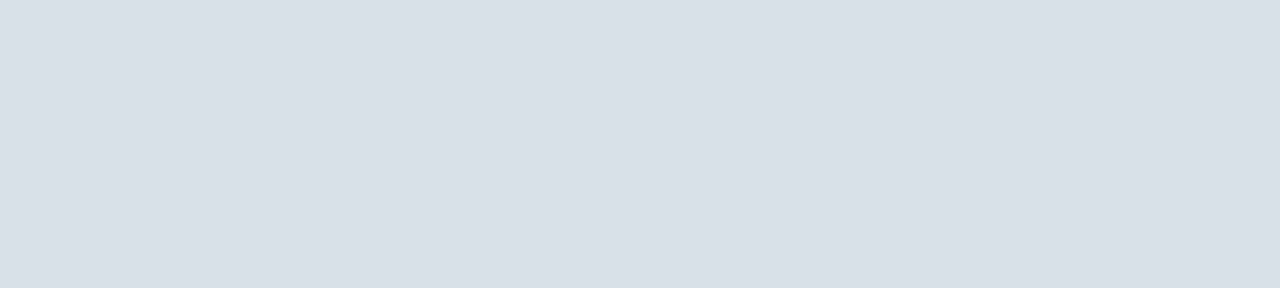
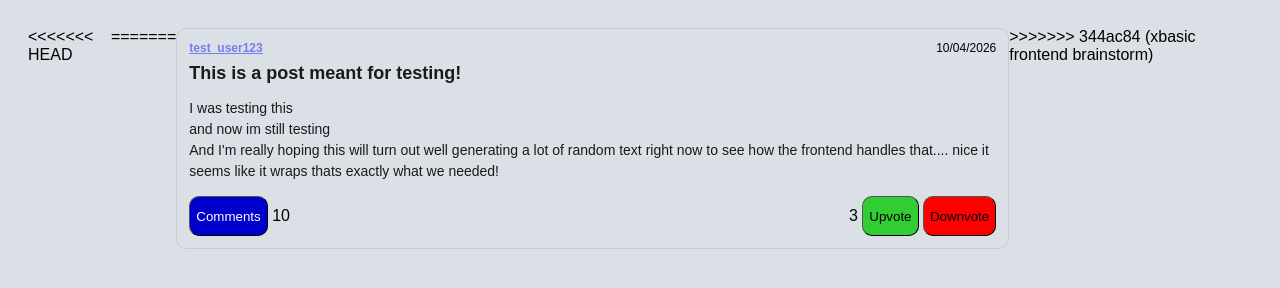
Before and after one commit to RubenSi-Dev/feed-app, a website built with Vite: page packages/frontend/index.html in a window 1280 px wide. Built offline with nearby package versions, Linux system fonts and the light colour scheme.

Commit message:
xbasic frontend brainstorm

```diff
--- a/packages/frontend/index.html
+++ b/packages/frontend/index.html
@@ -1,5 +1,6 @@
 <!doctype html>
 <html lang="en">
+<<<<<<< HEAD
 
 <head>
 	<meta charset="UTF-8" />
@@ -14,3 +15,38 @@
 </body>
 
 </html>
+=======
+  <head>
+    <meta charset="UTF-8" />
+		<link rel="stylesheet", href="./src/style.css"/>
+    <meta name="viewport" content="width=device-width, initial-scale=1.0" />
+    <title>Feed</title>
+  </head>
+  <body>
+    <div id="Feed"></div>
+    <script type="module" src="/src/main.ts"></script>
+		<article class="post">
+			<div class="post-metadata">
+				<span class="author">test_user123</span><span class="date">10/04/2026</span>
+			</div>
+			<h2 class="post-title">This is a post meant for testing!</h2>
+			<div class="post-body">
+				<p>I was testing this <br> and now im still testing <br> And I'm really hoping this will turn out well generating a lot of random text right now to see how the frontend handles that.... nice it seems like it wraps thats exactly what we needed!</p>
+			</div>
+			<div class="post-actions">
+				<span>
+					<button class="comments-button">Comments</button>
+					<span class="comments-count">10</span>
+				</span>
+				<span>
+					<span class="score">3</span>
+					<span class="vote-buttons">
+						<button class="upvote-button">Upvote</button>
+						<button class="downvote-button">Downvote</button>
+					</span>
+				</span>
+			</div>
+		</article>
+  </body>
+</html>
+>>>>>>> 344ac84 (xbasic frontend brainstorm)
--- a/packages/frontend/src/style.css
+++ b/packages/frontend/src/style.css
@@ -15,8 +15,12 @@ body {
 }
 
 .post {
+<<<<<<< HEAD
   width: 100%;
   min-width: 240px;
+=======
+  width: 70%;
+>>>>>>> 344ac84 (xbasic frontend brainstorm)
   background-color: white;
   border: 1px solid #ccc;
   border-radius: 10px;
```
